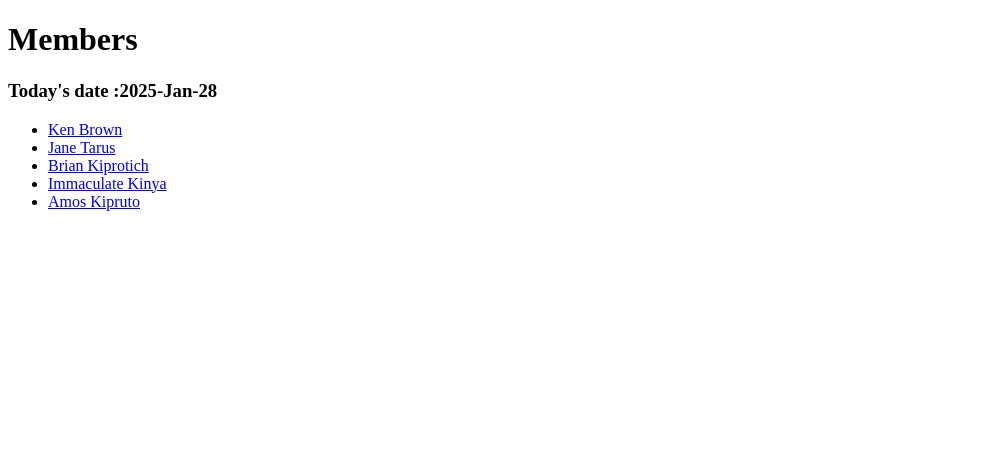
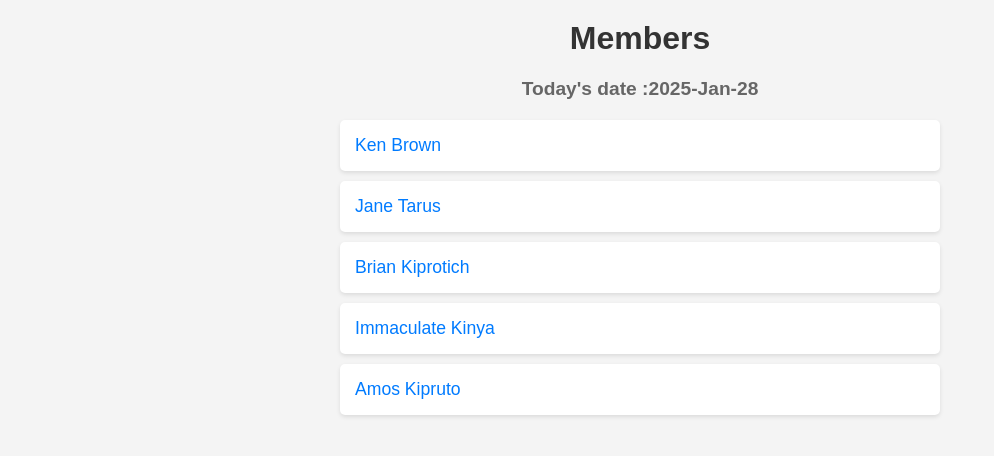
Before and after one commit to DevAmo001/Django-App, a Django app: page /members/ in a window 1280 px wide. Shown: the top 456 px of the page, without its empty margins (0-994 px from the left). Run offline with Django 5.2, Linux system fonts and the light colour scheme; data comes from the database, SQL or seed files in the repository.

Commit message:
Global static files.

```diff
--- a/members/Templates/all_members.html
+++ b/members/Templates/all_members.html
@@ -1,10 +1,14 @@
 {% extends "master.html" %}
+
+{% load static %}
 
 {% block title %}
   My Tennis club - List of all Members
 {% endblock %}
 
 {% block content %}
+  <link rel="stylesheet" href="{% static 'all-members.css' %}">
+
   <h1>Members</h1>
   <h3>Today's date :{% now 'Y-M-d' %}</h3>
 
--- a/members/Templates/test.html
+++ b/members/Templates/test.html
@@ -7,7 +7,7 @@
 {% endblock %}
 
 {% block content %}
-  <link rel="stylesheet" href="{% static 'myfirst.css' %}">
+  <link rel="stylesheet" href="{% static 'myglobal.css' %}">
 
   <h1>
     Queryset Table
--- /dev/null
+++ b/members/static/all-members.css
@@ -0,0 +1,48 @@
+body {
+  font-family: Arial, sans-serif;
+  background-color: #f4f4f4;
+  margin: 0;
+  padding: 0;
+}
+
+h1 {
+  color: #333;
+  text-align: center;
+  margin-top: 20px;
+}
+
+h3 {
+  color: #666;
+  text-align: center;
+  font-size: 1.2em;
+}
+
+ul {
+  list-style-type: none;
+  padding: 0;
+  max-width: 600px;
+  margin: 20px auto;
+}
+
+li {
+  background-color: #fff;
+  margin: 10px 0;
+  padding: 15px;
+  border-radius: 5px;
+  box-shadow: 0 2px 4px rgba(0, 0, 0, 0.1);
+  transition: background-color 0.3s ease;
+}
+
+li:hover {
+  background-color: #f9f9f9;
+}
+
+a {
+  text-decoration: none;
+  color: #007bff;
+  font-size: 1.1em;
+}
+
+a:hover {
+  text-decoration: underline;
+}
--- a/my_first_project/settings.py
+++ b/my_first_project/settings.py
@@ -13,7 +13,7 @@ BASE_DIR = Path(__file__).resolve().parent.parent
 SECRET_KEY = 'django-insecure-=8e-q1m8#lpc%kx6ou54j6z35n65&f+&xtou_af(_l9=lkq0)l'
 
 # SECURITY WARNING: don't run with debug turned on in production!
-DEBUG = False
+DEBUG = True
 
 ALLOWED_HOSTS = ['*']
 
@@ -109,6 +109,9 @@ USE_TZ = True
 
 STATIC_ROOT = BASE_DIR / 'staticfiles'
 STATIC_URL = 'static/'
+STATICFILES_DIRS = [
+    BASE_DIR / 'mystaticfiles',
+]
 
 # Default primary key field type
 # https://docs.djangoproject.com/en/5.1/ref/settings/#default-auto-field
--- /dev/null
+++ b/mystaticfiles/myglobal.css
@@ -0,0 +1,3 @@
+body {
+  color: violet;
+}
```
